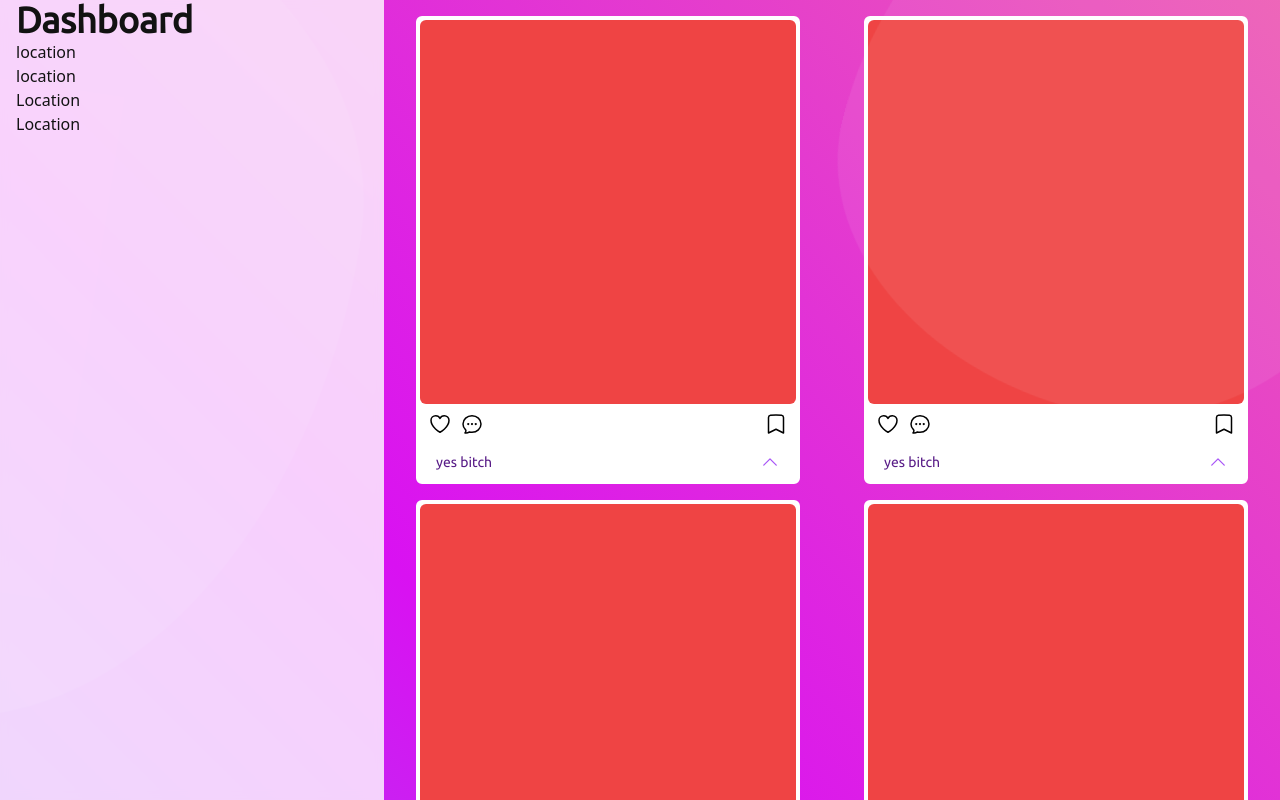
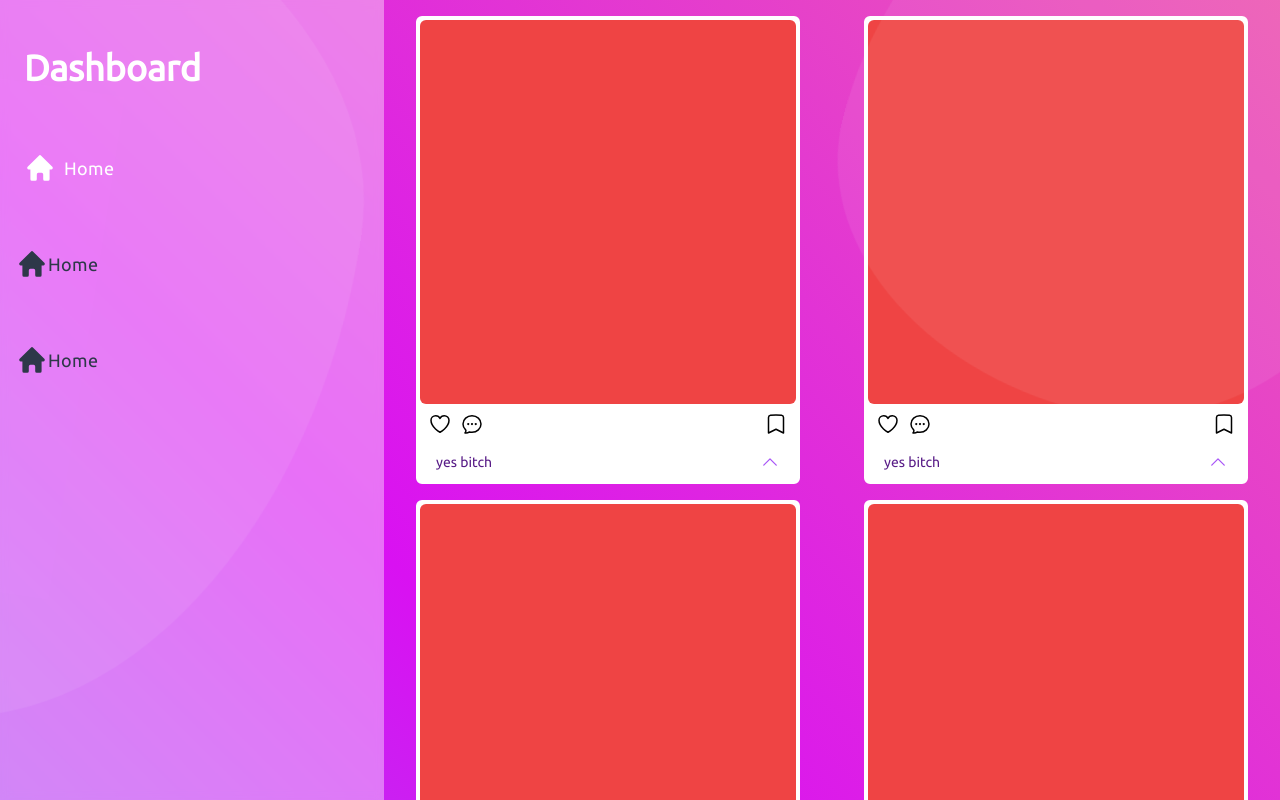
Before and after one commit to mrphilipp7/fun-web, a Next.js app in the folder my-fun/: page /HomePage in a window 1280 px wide. Built offline with nearby package versions, Linux system fonts and the light colour scheme.

Commit message:
big-screen nav bar

```diff
--- a/my-fun/src/pages/HomePage.tsx
+++ b/my-fun/src/pages/HomePage.tsx
@@ -14,20 +14,39 @@ const HomePage = () => {
       </Head>
       <main className=" flex relative">
         {/* //appear on big screen// */}
-        <div className="bg-white/80 lg:flex w-0 lg:w-96 h-screen justify-start md:pl-4  lg:visible flex-col backdrop-blur-sm hidden">
-          <h1 className="text-4xl font-ubuntu font-semibold">Dashboard</h1>
-          <ul>
+        <div className="bg-white/40 lg:flex w-0 lg:w-96 h-screen justify-start md:pl-4  lg:visible flex-col backdrop-blur-sm hidden">
+          <ul className="flex flex-col space-y-12 mt-12">
             <li>
-              <button>location</button>
+              <h1 className="text-4xl font-ubuntu font-semibold mb-2 ml-2 text-white">
+                Dashboard
+              </h1>
+            </li>
+            <li className="pr-4">
+              <Link href="#">
+                <button className=" hover:text-black w-full py-2 bg-transparent text-slate-800 tracking-wide font-medium  hover:bg-white/30 active:opacity-70 font-ubuntu rounded-md text-left flex items-center">
+                  <HomeIcon className="h-8 w-8 fill-white mx-2 " />
+
+                  <p className="font-ubuntu text-lg text-white ">Home</p>
+                </button>
+              </Link>
             </li>
             <li>
-              <button>location</button>
+              <Link href="#">
+                <button className="w-full py-2 bg-transparent text-slate-800 tracking-wide font-medium  hover:bg-white/80 active:opacity-70 font-ubuntu rounded-md text-left flex items-center">
+                  <HomeIcon className="h-8 w-8 fill-slate-800 " />
+
+                  <p className="font-ubuntu text-lg text-slate-800">Home</p>
+                </button>
+              </Link>
             </li>
             <li>
-              <button>Location</button>
-            </li>
-            <li>
-              <button>Location</button>
+              <Link href="#">
+                <button className="w-full py-2 bg-transparent text-slate-800 tracking-wide font-medium  hover:bg-white/80 active:opacity-70 font-ubuntu rounded-md text-left flex items-center">
+                  <HomeIcon className="h-8 w-8 fill-slate-800 " />
+
+                  <p className="font-ubuntu text-lg text-slate-800">Home</p>
+                </button>
+              </Link>
             </li>
           </ul>
         </div>
```
